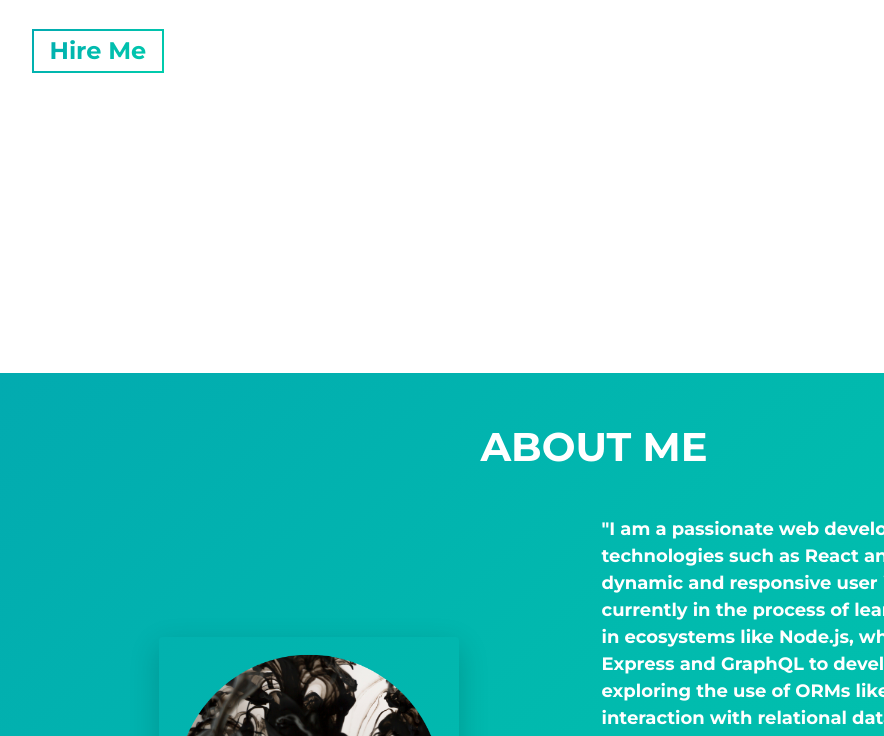
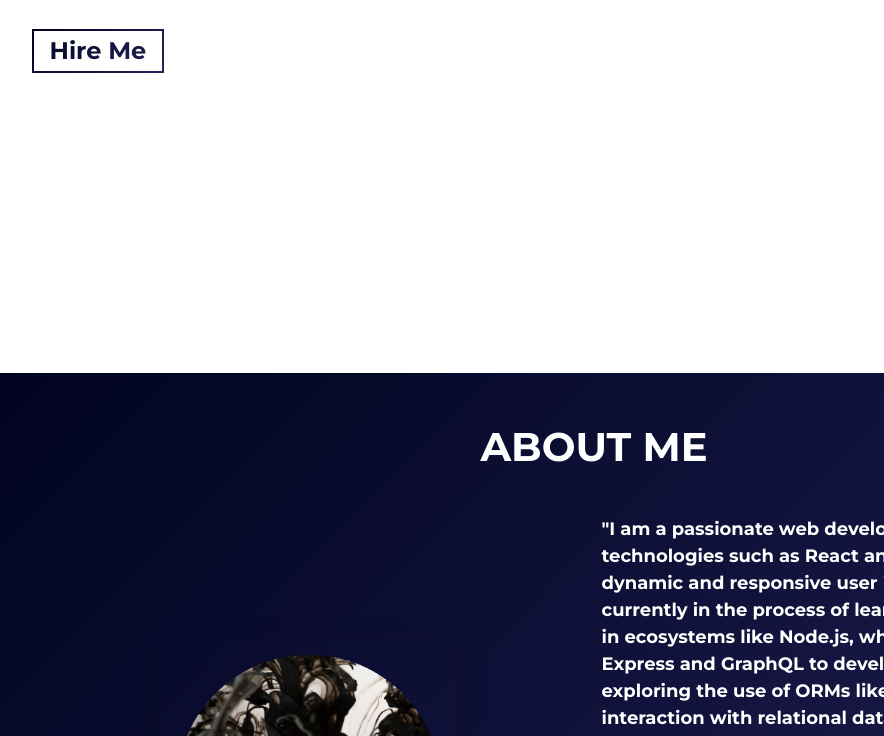
Before and after one commit to AnaisRevellat/portfolio_2024, a website built with Parcel: page src/index.html in a window 1280 px wide. Shown: the part 427-1163 px from the top of the page, without its empty margins (46-930 px from the left). Built offline with nearby package versions, Linux system fonts and the light colour scheme.

Commit message:
fixing scss

```diff
--- a/src/sass/abstracts/_variables.scss
+++ b/src/sass/abstracts/_variables.scss
@@ -1,7 +1,8 @@
 // COLORS
-$primary-color: #02aab0;
-$secondary-color: #00cdac;
-
+ $primary-color: #00031f;
+$secondary-color: #24235a;
+// $primary-color: #02aab0;
+// $secondary-color: #00cdac;
 
 $white-color: #fff;
 
```
